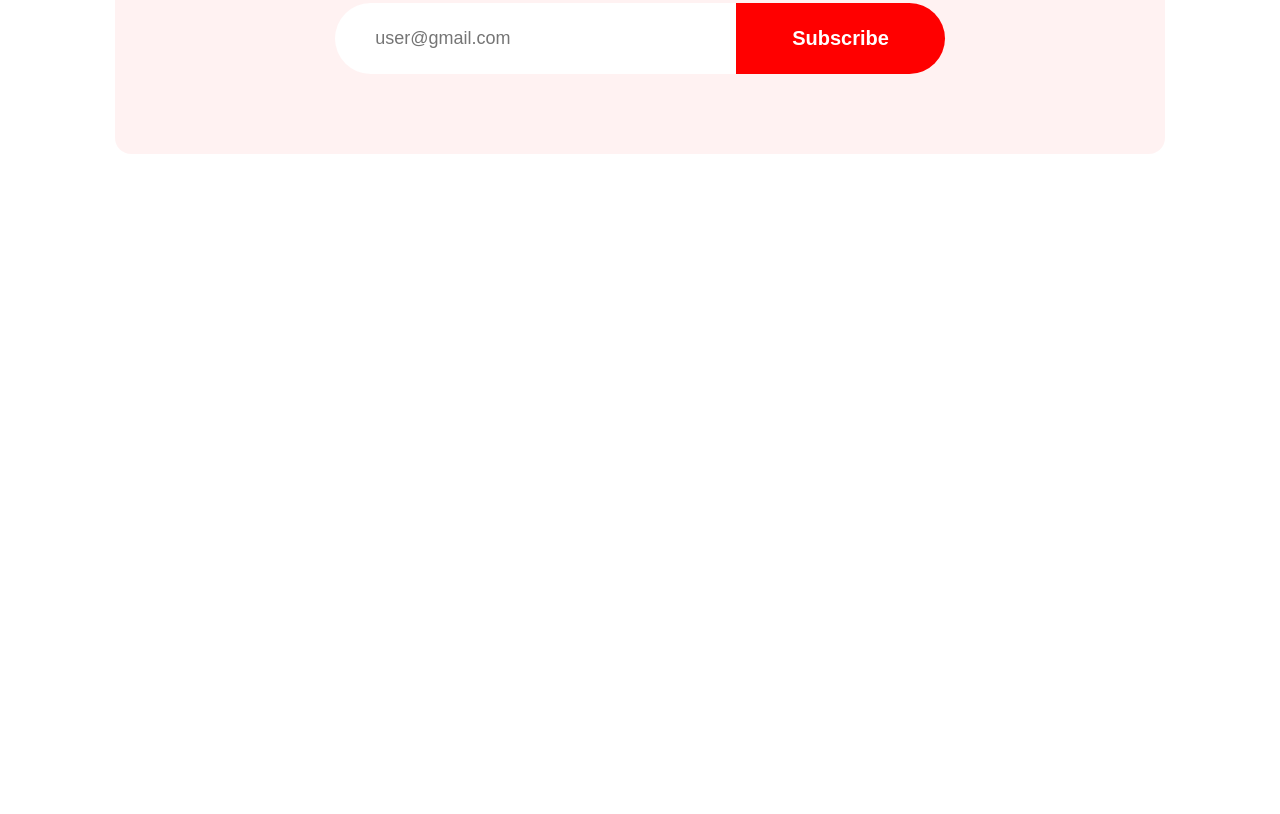
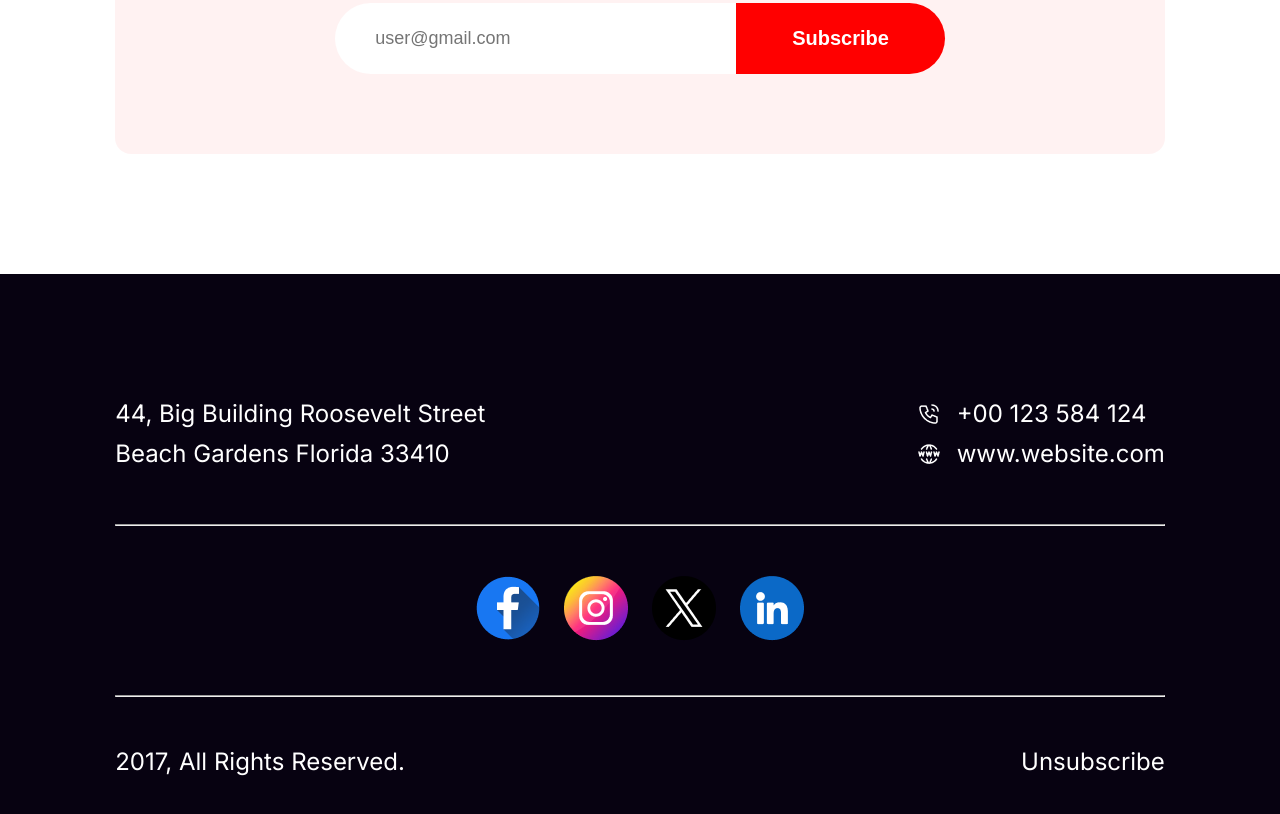
Before and after one commit to Yamin39/assignment-1, a plain HTML site: page index.html in a window 1280 px wide. Shown: the part 6470-7284 px from the top of the page. Before the commit the page ends 6744 px from the top, so only its background shows below. Drawn offline with Linux system fonts and the light colour scheme.

Commit message:
footer finished

```diff
--- a/index.html
+++ b/index.html
@@ -181,6 +181,47 @@
       </section>
     </main>
 
-    <footer></footer>
+    <footer>
+      <div class="container">
+        <div class="contact-info">
+          <div class="address">
+            <p>
+              44, Big Building Roosevelt Street <br />
+              Beach Gardens Florida 33410
+            </p>
+          </div>
+          <div class="contact">
+            <ul>
+              <li><img src="images/call.png" alt="Call" />+00 123 584 124</li>
+              <li>
+                <img src="images/website.png" alt="Website" />www.website.com
+              </li>
+            </ul>
+          </div>
+        </div>
+        <hr />
+        <div class="social-links">
+          <ul>
+            <li>
+              <a href="#"><img src="images/facebook.png" alt="Facebook" /></a>
+            </li>
+            <li>
+              <a href="#"><img src="images/instagram.png" alt="Instagram" /></a>
+            </li>
+            <li>
+              <a href="#"><img src="images/twitter.png" alt="Twitter" /></a>
+            </li>
+            <li>
+              <a href="#"><img src="images/linkedin.png" alt="Linkedin" /></a>
+            </li>
+          </ul>
+        </div>
+        <hr />
+        <div class="copyright">
+          <p>2017, All Rights Reserved.</p>
+          <a href="#">Unsubscribe</a>
+        </div>
+      </div>
+    </footer>
   </body>
 </html>
--- a/styles/style.css
+++ b/styles/style.css
@@ -137,7 +137,7 @@ section > div {
 }
 
 .midnight-party-content h1 {
-  color: #fff;
+  color: white;
   font-family: "Merriweather", serif;
   font-size: 64px;
   font-weight: 900;
@@ -332,7 +332,7 @@ section > div {
 }
 
 #newsletter form input[type="submit"] {
-  color: #fff;
+  color: white;
   background-color: #f00;
   font-size: 20px;
   font-weight: 600;
@@ -346,3 +346,52 @@ section > div {
 #newsletter form input[type="submit"]:hover {
   background-color: rgb(197, 0, 0);
 }
+
+/* footer styles start  */
+
+footer {
+  color: white;
+  background-color: #070211;
+  padding: 120px 0;
+}
+
+footer .contact-info {
+  display: flex;
+  justify-content: space-between;
+  align-items: center;
+  font-size: 24px;
+  line-height: 40px;
+}
+
+footer .contact-info .contact li {
+  list-style: none;
+  display: flex;
+  align-items: center;
+  gap: 16px;
+}
+
+footer .social-links ul {
+  display: flex;
+  justify-content: center;
+  align-items: center;
+  gap: 24px;
+}
+
+footer .social-links ul li {
+  list-style: none;
+}
+
+footer hr {
+  margin: 50px 0;
+}
+
+footer .copyright {
+  font-size: 24px;
+  display: flex;
+  justify-content: space-between;
+}
+
+footer .copyright a {
+  color: white;
+  text-decoration: none;
+}
```
